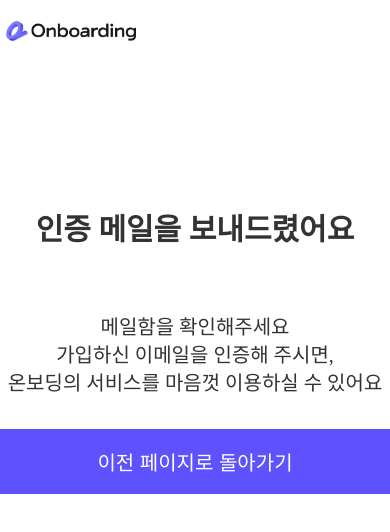
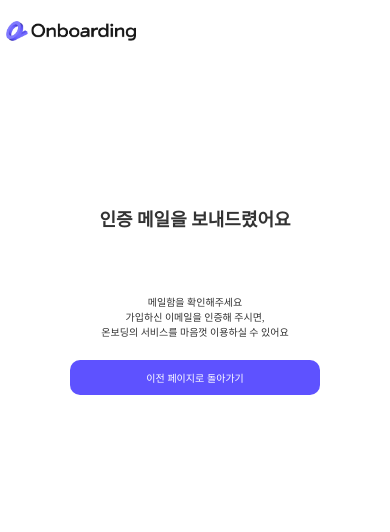
Before and after one commit to TeamLearningFlow/LearningFlow-FE, a Next.js app: page /register/emailAuth in a window 390 px wide. Shown: the top 532 px of the page. Built offline with nearby package versions, Linux system fonts and the light colour scheme.

Commit message:
style: 회원가입페이지 이메일인증 화면 반응형 #13

```diff
--- a/src/pages/register/emailAuth.tsx
+++ b/src/pages/register/emailAuth.tsx
@@ -77,6 +77,14 @@ const TitleContainer = styled.div`
   text-align: center;
   font-size: 30px;
   font-weight: 600;
+
+  @media (max-width: 850px) {
+    font-size: 25px;
+  }
+
+  @media (max-width: 560px) {
+    font-size: 18px;
+  }
 `;
 
 const IconContainer = styled.div`
@@ -90,6 +98,17 @@ const Textwrapper = styled.div`
   font-size: 20px;
   margin-bottom: 32px;
   line-height: 28px;
+
+  @media (max-width: 850px) {
+    font-size: 15px;
+    line-height: 23px;
+  }
+
+  @media (max-width: 560px) {
+    font-size: 10px;
+    line-height: 15px;
+    margin-bottom: 20px;
+  }
 `;
 
 const GoBackButton = styled.button`
@@ -106,4 +125,17 @@ const GoBackButton = styled.button`
   font-weight: 300;
   color: rgba(255, 255, 255, 1);
   cursor: pointer;
+
+  @media (max-width: 850px) {
+    font-size: 15px;
+    width: 400px;
+    padding: 15px 0px;
+  }
+
+  @media (max-width: 560px) {
+    font-size: 10px;
+    width: 250px;
+    padding: 10px 0px;
+    border-radius: 10px;
+  }
 `;
```
